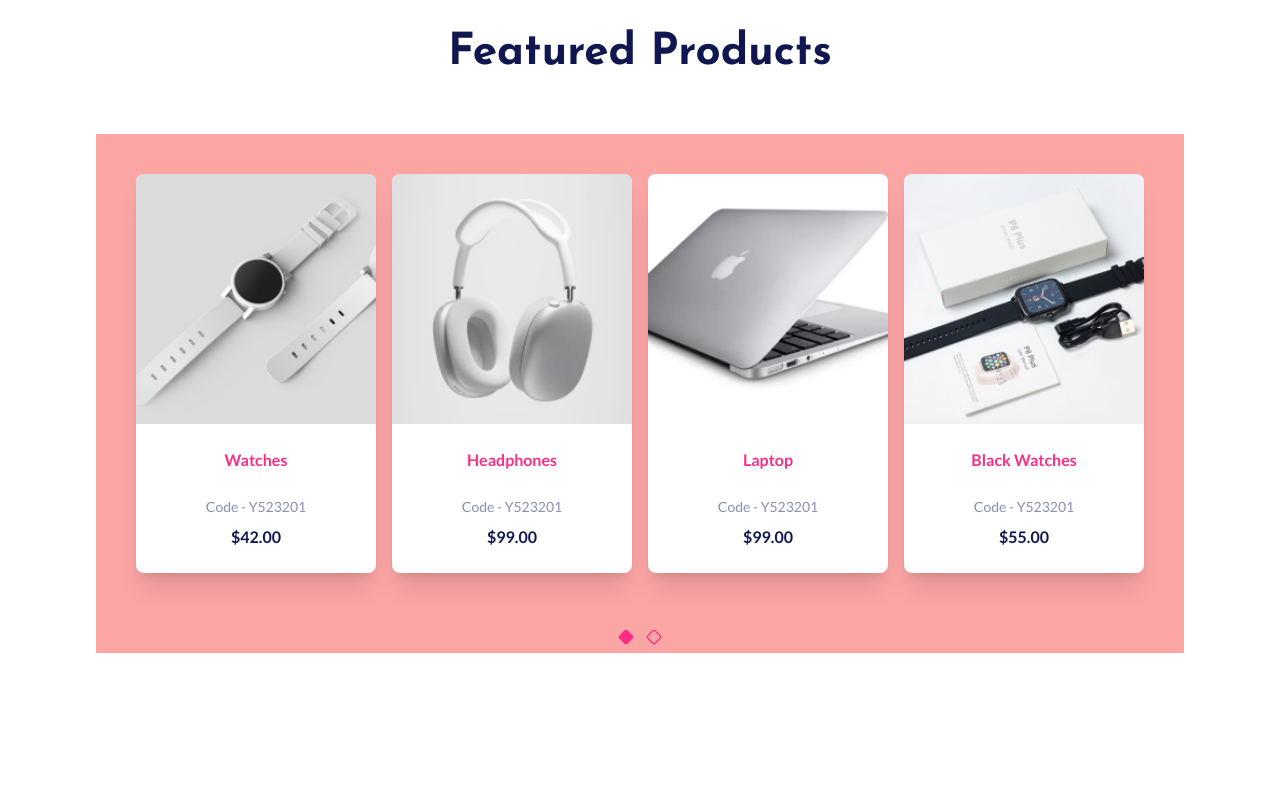
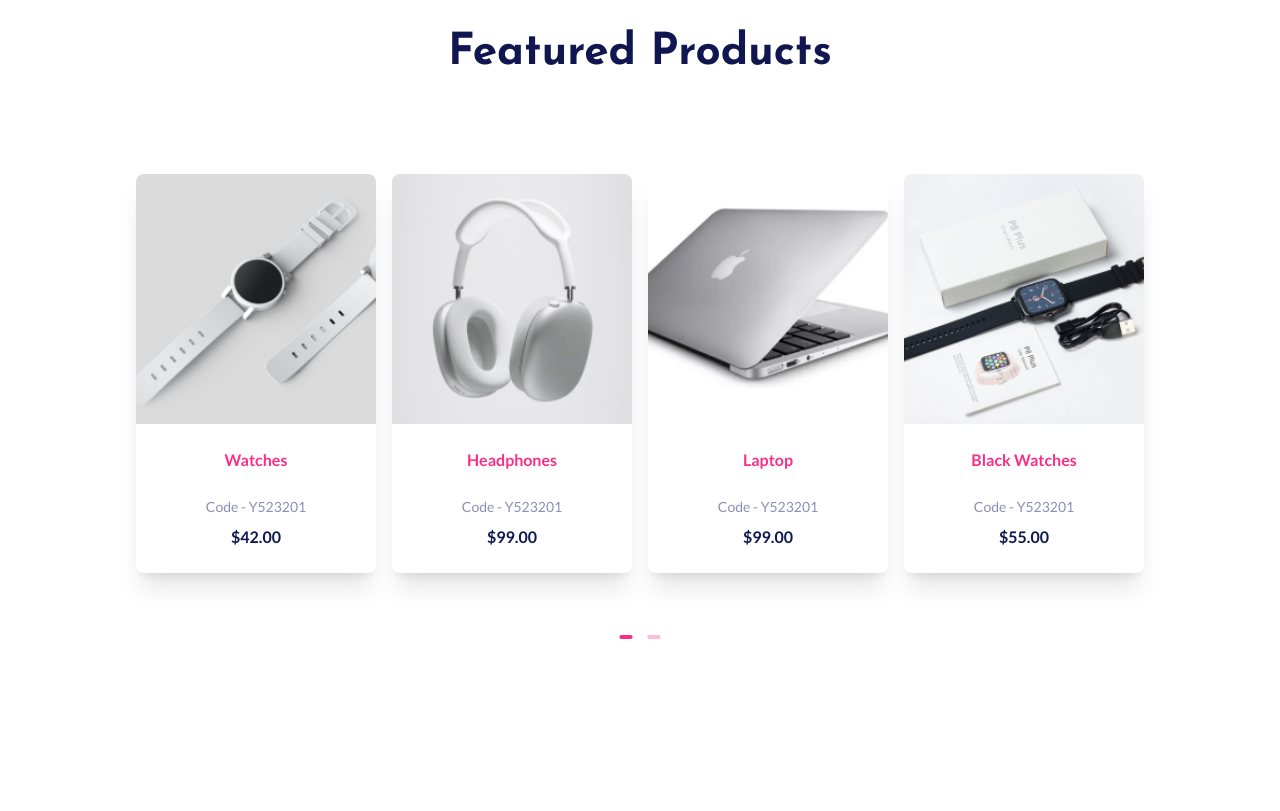
Before and after one commit to RochaDiego04/Hekto, a React (Vite) app: page / in a window 1280 px wide. Shown: the part 660-1471 px from the top of the page. Built offline with nearby package versions, Linux system fonts and the light colour scheme; data requests are answered from the project's data file.

Commit message:
feat [featured-products]: Memoizing calculated values and design of line-dot-slider buttons

```diff
--- a/src/components/Slider/CardSlider.css
+++ b/src/components/Slider/CardSlider.css
@@ -14,6 +14,10 @@
   padding: 1rem;
   cursor: pointer;
   transition: background-color 100ms ease-in-out;
+}
+
+.product-slider--line-btn {
+  stroke-width: 6;
 }
 
 .card-slider--btn--left:hover,
--- a/src/components/Slider/ProductSlider.tsx
+++ b/src/components/Slider/ProductSlider.tsx
@@ -1,8 +1,8 @@
-import { useState } from "react";
-import { Diamond } from "lucide-react";
+import { useMemo, useState } from "react";
+import { Minus } from "lucide-react";
+import { ProductInfo } from "../../interfaces/ProductInfo";
+import ProductCard from "../ProductCard/ProductCard";
 import "./CardSlider.css";
-import ProductCard from "../ProductCard/ProductCard";
-import { ProductInfo } from "../../interfaces/ProductInfo";
 
 const ITEMS_PER_SLIDE = 4;
 
@@ -14,17 +14,25 @@ export default function ProductSlider({ productsInfo }: ProductSliderProps) {
   const [slideIndex, setSlideIndex] = useState(0);
 
   // Total number of slides needed
-  const totalSlides = Math.ceil(productsInfo.length / ITEMS_PER_SLIDE);
+  const totalSlides = useMemo(
+    () => Math.ceil(productsInfo.length / ITEMS_PER_SLIDE),
+    [productsInfo]
+  );
 
   // Get the products for each slide
-  const getProductsForSlide = (slideIndex: number) => {
-    const startIndex = slideIndex * ITEMS_PER_SLIDE;
-    return productsInfo.slice(startIndex, startIndex + ITEMS_PER_SLIDE);
-  };
+  const getProductsForSlide = useMemo(() => {
+    return (slideIndex: number) => {
+      const startIndex = slideIndex * ITEMS_PER_SLIDE;
+      return productsInfo.slice(startIndex, startIndex + ITEMS_PER_SLIDE);
+    };
+  }, [productsInfo]);
 
   return (
-    <div className="w-full bg-red-300 relative">
-      <div className="w-full h-full flex overflow-hidden">
+    <div className="w-full relative">
+      <div
+        className="w-full h-full flex overflow-hidden "
+        style={{ willChange: "transform" }}
+      >
         {Array.from({ length: totalSlides }).map((_, gridSlideIndex) => (
           <div
             key={gridSlideIndex}
@@ -49,11 +57,11 @@ export default function ProductSlider({ productsInfo }: ProductSliderProps) {
             aria-label={`View Slide Number ${index + 1}`}
             onClick={() => setSlideIndex(index)}
           >
-            <Diamond
+            <Minus
               aria-hidden
               className={`${
-                index === slideIndex ? "fill-primary" : "fill-none"
-              } stroke-primary`}
+                index === slideIndex ? "stroke-primary" : "stroke-[#FEBAD7]"
+              } product-slider--line-btn`}
             />
           </button>
         ))}
```
